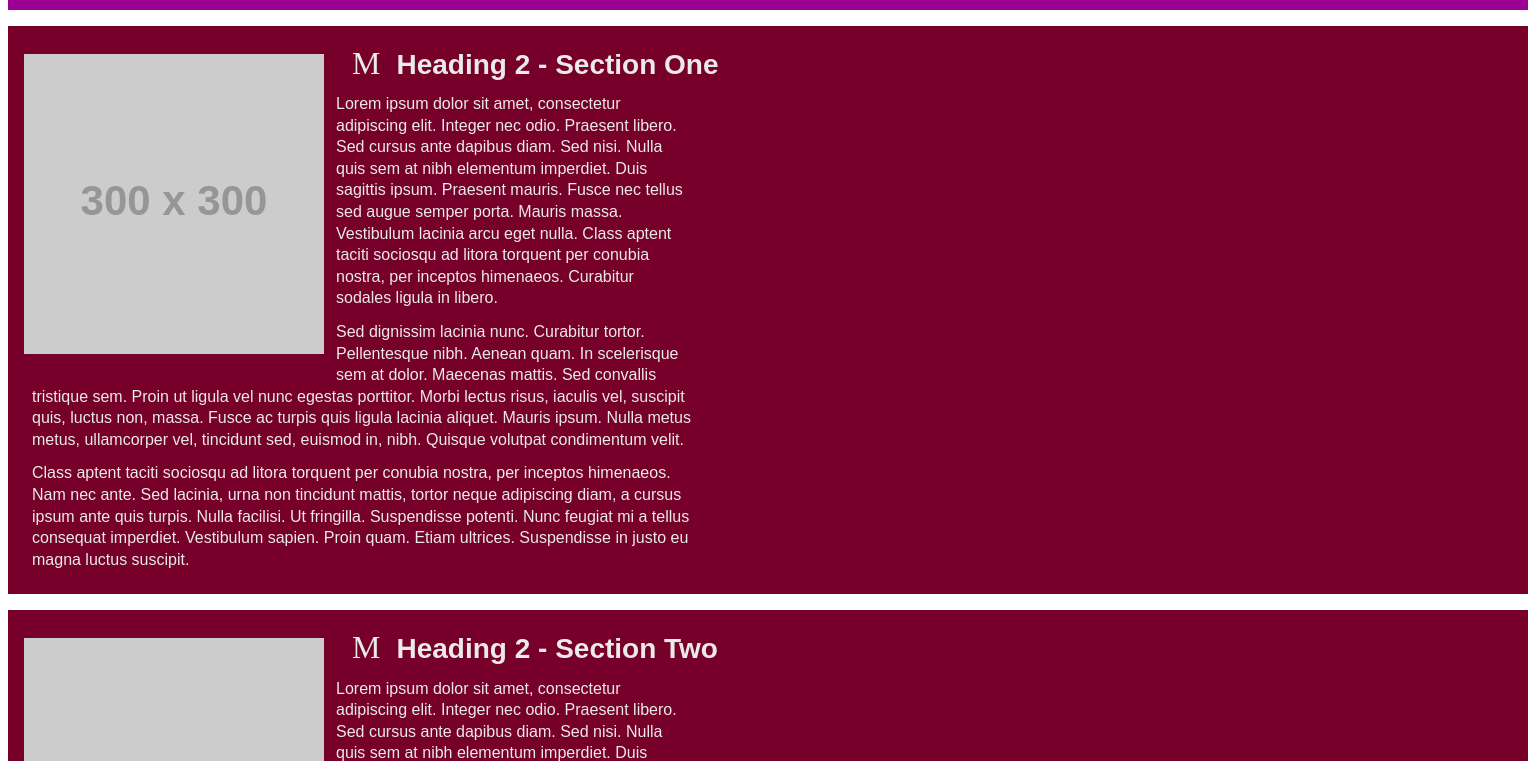
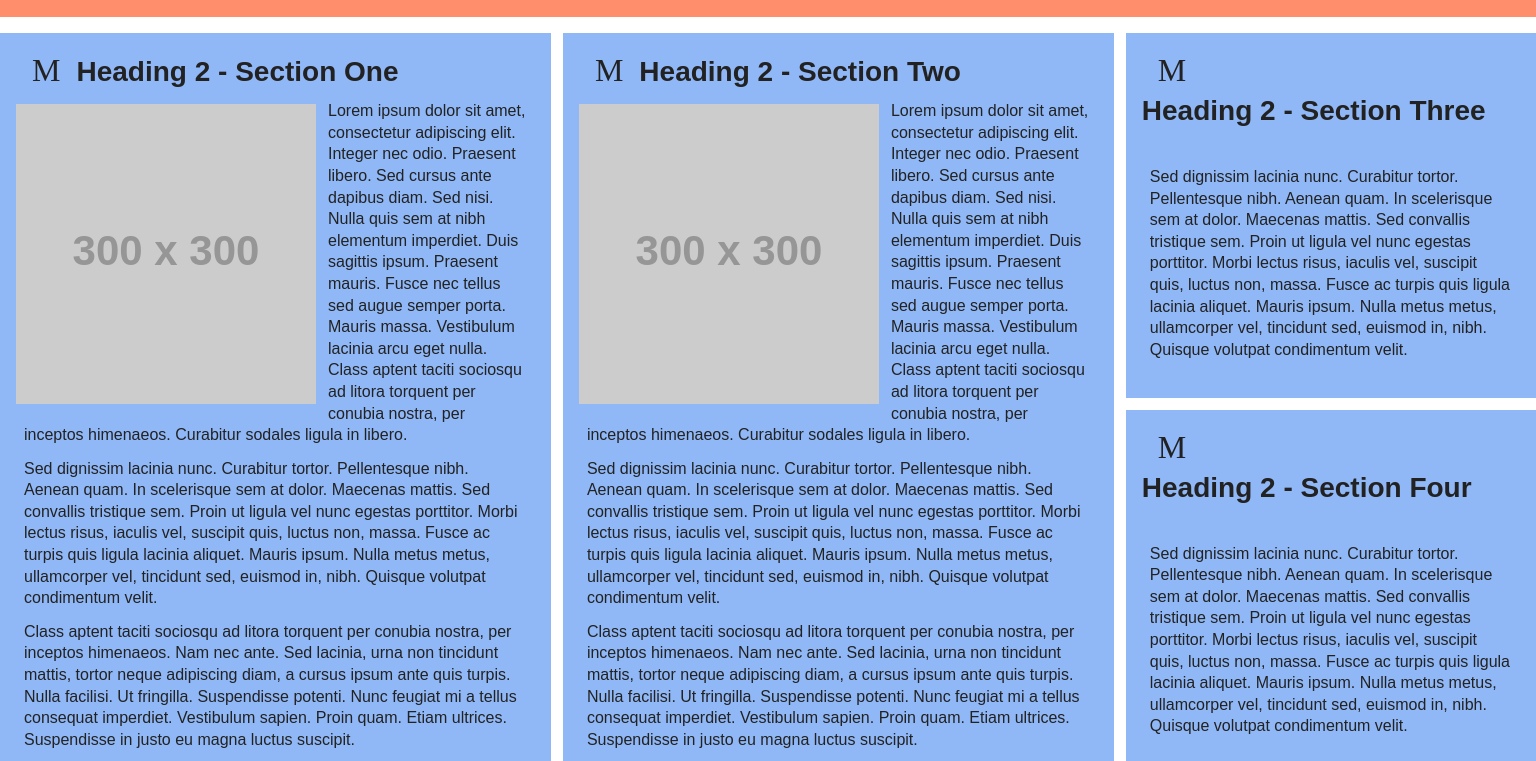
Before and after one commit to JonathanASU/viewport, a plain HTML site: page index.html in a window 1536 px wide. Shown: the part 111-872 px from the top of the page. Drawn offline with Linux system fonts and the light colour scheme; placeholder pictures from the web are drawn by us; some icons are missing.

Commit message:
Update NEWKIRK.styles.css

```diff
--- a/NEWKIRK.styles.css
+++ b/NEWKIRK.styles.css
@@ -1,8 +1,55 @@
-/* YOUR NAME GOES HERE */
+/* Jonathan Newkirk */
 
 /* --------------- ADD CSS RESET TO THE FILE HERE --------------- */
 
+/* http://meyerweb.com/eric/tools/css/reset/
+   v2.0 | 20110126
+   License: none (public domain)
+*/
 
+html, body, div, span, applet, object, iframe,
+h1, h2, h3, h4, h5, h6, p, blockquote, pre,
+a, abbr, acronym, address, big, cite, code,
+del, dfn, em, img, ins, kbd, q, s, samp,
+small, strike, strong, sub, sup, tt, var,
+b, u, i, center,
+dl, dt, dd, ol, ul, li,
+fieldset, form, label, legend,
+table, caption, tbody, tfoot, thead, tr, th, td,
+article, aside, canvas, details, embed,
+figure, figcaption, footer, header, hgroup,
+menu, nav, output, ruby, section, summary,
+time, mark, audio, video {
+	margin: 0;
+	padding: 0;
+	border: 0;
+	font-size: 100%;
+	font: inherit;
+	vertical-align: baseline;
+}
+/* HTML5 display-role reset for older browsers */
+article, aside, details, figcaption, figure,
+footer, header, hgroup, menu, nav, section {
+	display: block;
+}
+body {
+	line-height: 1;
+}
+ol, ul {
+	list-style: none;
+}
+blockquote, q {
+	quotes: none;
+}
+blockquote:before, blockquote:after,
+q:before, q:after {
+	content: '';
+	content: none;
+}
+table {
+	border-collapse: collapse;
+	border-spacing: 0;
+}
 
 /* ----- AUTOPREFIXER FOR VS CODE WAS USED FOR VENDOR PREFIXES ----- */
 /* ---------- VARIABLES ---------- */
@@ -34,8 +81,14 @@
 
 /* CHANGE THE BODY'S BACKGROUND COLOR TO THE DARK GRAY IF THE USER PREFERS DARK MODE */
 
+    @media (prefers-color-scheme: dark){
+        body{
+            background-color: var(--dark-gray);
+        }
+    }
+
+
 /* --------------- END USER PREFERS DARK COLOR SCHEME QUERY --------------- */
-
 
 
 /* ----- HEADINGS ----- */
@@ -176,13 +229,42 @@ img{
         width: 200px;
         max-width: 200px;
     } */
+
+    @media (min-width: 480px) {
+            header, footer{
+                background-color: var(--lime-green);
+                color: var(--dark-gray);
+            }
+
+            main{
+                display: grid;
+                grid-gap: 0.75em;
+                grid-template-columns: 1fr 1fr;
+                margin: 1em 0;
+            }
+
+            section{
+                background-color: var(--yellow);
+                color: var(--dark-gray);
+                margin: 0;
+            }
+
+            #one, #two, #seven, #eight{
+                grid-column: 1/3;
+            }
+
+            img{
+                width: 200px;
+                max-width: 200px;
+            }
 /* --------------- END SMALL SCREEN SIZES --------------- */
 
 
 
 /* ---------- MEDIUM SCREEN STYLES ---------- */
 /* --------------- BEGIN MEDIUM SCREEN SIZES --------------- */
-    /* header, footer{
+
+     /* header, footer{
         background-color: var(--black);
         color: var(--white);
     }
@@ -208,6 +290,35 @@ img{
         grid-column: 3/4;
         grid-row: 3/5;
     } */
+
+    @media (min-width: 768px){
+        header, footer{
+            background-color: var(--black);
+            color: var(--white);
+        }
+
+        main{
+            grid-template-columns: 1fr 1fr 1fr;
+        }
+
+        section{
+            background-color: var(--light-gray);
+        }
+
+        #one{
+            grid-column: 1/3;
+        }
+
+        #two{
+            grid-column: 3/4;
+            grid-row: 1/3;
+        }
+
+        #seven{
+            grid-column: 3/4;
+            grid-row: 3/5;
+        }
+    }
 /* --------------- END MEDIUM SCREEN SIZES --------------- */
 
 
@@ -246,9 +357,42 @@ img{
     #seven, #eight{
         grid-row: 3/4;
     } */
+
+    @media (min-width: 1024px){
+            header, footer{
+            background-color: var(--lime-green);
+            color: var(--dark-gray);
+        }
+
+        h1, h2{
+            display: inline-block;
+        }
+
+        section{
+            background-color: var(--blue);
+        }
+
+        main{
+            grid-template-columns: 1fr 1fr 1fr 1fr;
+        }
+
+        #one, #seven{
+            grid-column: 1/3;
+        }
+
+        #two{
+            grid-row: 1/2;
+        }
+
+        #two, #eight{
+            grid-column: 3/5;
+        }
+
+        #seven, #eight{
+            grid-row: 3/4;
+        }
+    }
 /* --------------- END LARGE SCREEN SIZES --------------- */
-
-
 
 /* ---------- ADJUSTING RESPONSIVE IMAGE SIZE ---------- */
 /* --------------- BEGIN RESPONSIVE IMAGE ADJUST SIZES --------------- */
@@ -256,6 +400,13 @@ img{
         width: 300px;
         max-width: 300px;
     } */
+
+    @media (min-width: 1024px){
+        img{
+            width: 300px;
+            max-width: 300px;
+        }
+    }
 /* --------------- END RESPONSIVE IMAGE ADJUST SIZES --------------- */
 
 
@@ -328,4 +479,73 @@ img{
     #three p, #four p, #five p, #six p{
         padding-top: 2em;
     } */
+
+    @media (min-width: 1450px){
+        header, footer{
+            background-color: var(--orange);
+            padding-left: 5%;
+        }
+
+        main{
+            grid-template-columns: 1fr 1fr 1fr 1fr 1fr 1fr 1fr 1fr 1fr 1fr 1fr;
+            margin: 1em auto;
+        }
+
+        section{
+            background-color: var(--blue-gray);
+            color: var(--dark-gray);
+        }
+
+        #one, #two{
+            grid-row: 1/3;
+        }
+
+        #one{
+            grid-column: 1/5;
+        }
+
+        #two{
+            grid-column: 5/9;
+        }
+
+        #three, #four{
+            grid-column: 9/12;
+        }
+
+        #three{
+            grid-row: 1/2;
+        }
+
+        #four{
+            grid-row: 2/3;
+        }
+
+        #five, #six{
+            grid-column: 1/4;
+        }
+
+        #five{
+            grid-row: 3/4;
+        }
+
+        #six{
+            grid-row: 4/5;
+        }
+
+        #seven, #eight{
+            grid-row: 3/5;
+        }
+
+        #seven{
+            grid-column: 4/8;
+        }
+
+        #eight{
+            grid-column: 8/12;
+        }
+
+        #three p, #four p, #five p, #six p{
+            padding-top: 2em;
+        }
+    }
 /* --------------- END EXTRA LARGE SCREEN SIZES --------------- */
```
